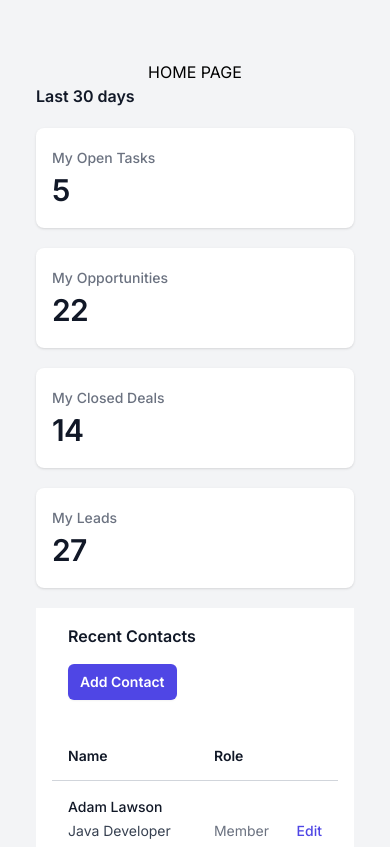
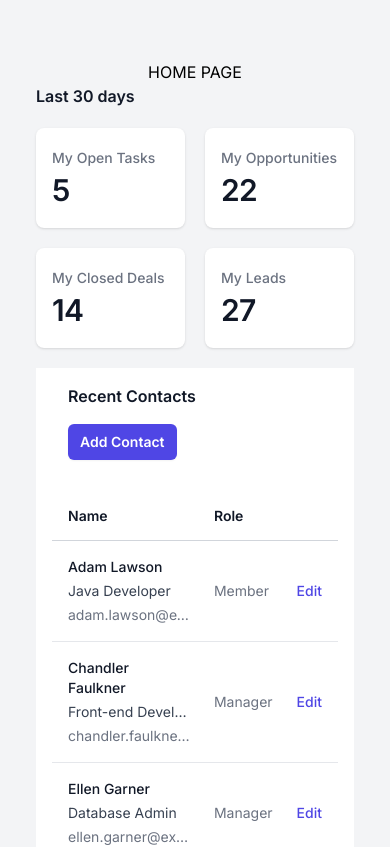
Before and after one commit to jenad88/john-enad-crm-ui, a Next.js app: page / in a window 390 px wide. Shown: the top 847 px of the page. Built offline with nearby package versions, Linux system fonts and the light colour scheme.

Commit message:
update(home): change default grid cols to 2 for home page statistics component

```diff
--- a/src/app/components/home-statistics.tsx
+++ b/src/app/components/home-statistics.tsx
@@ -11,7 +11,7 @@ export default function HomeStatistics() {
       <h3 className="text-base font-semibold leading-6 text-gray-900">
         Last 30 days
       </h3>
-      <dl className="mt-5 grid grid-cols-1 gap-5 sm:grid-cols-4">
+      <dl className="mt-5 grid grid-cols-2 gap-5 md:grid-cols-4">
         {stats.map((item) => (
           <div
             key={item.name}
```
